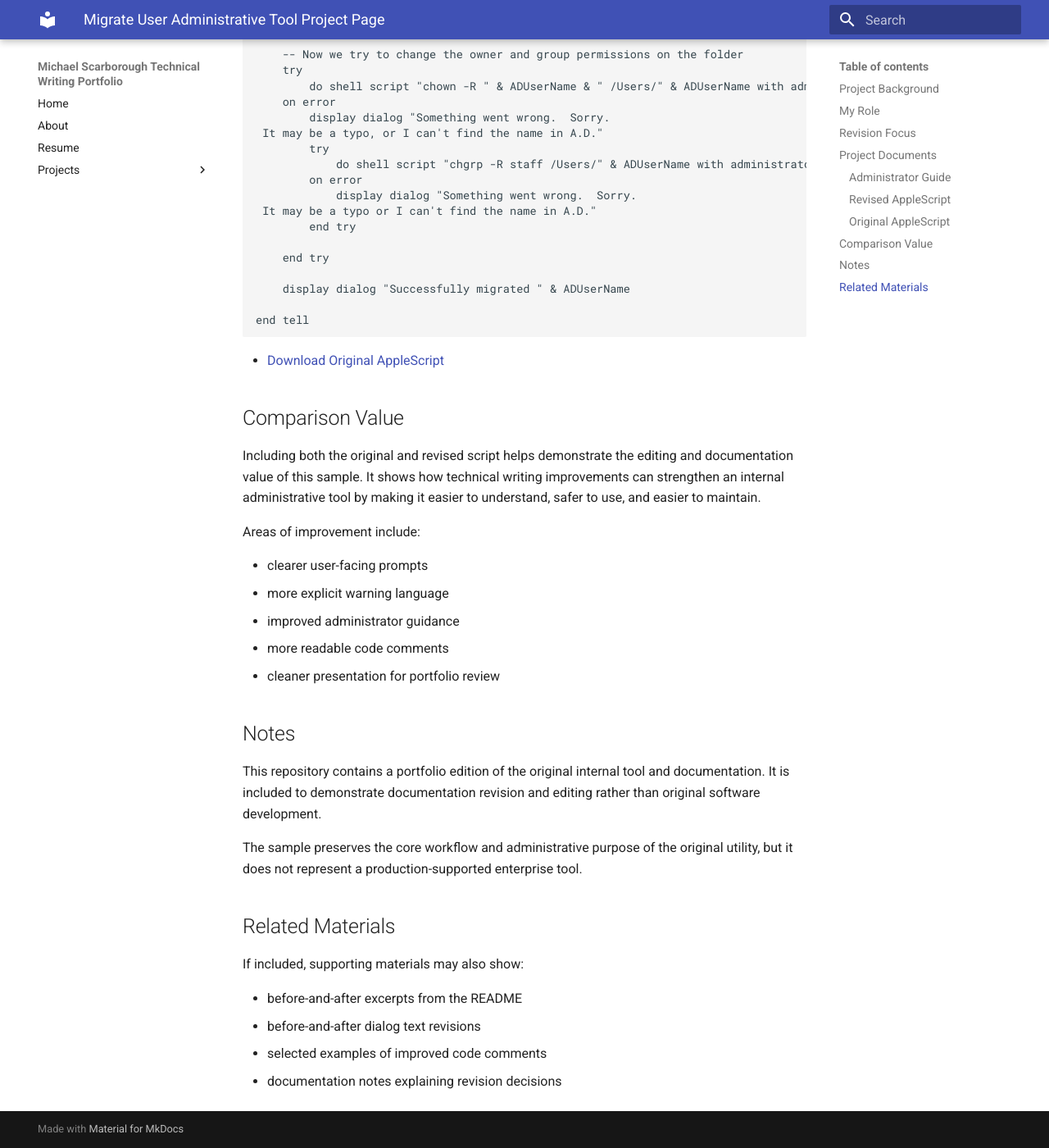
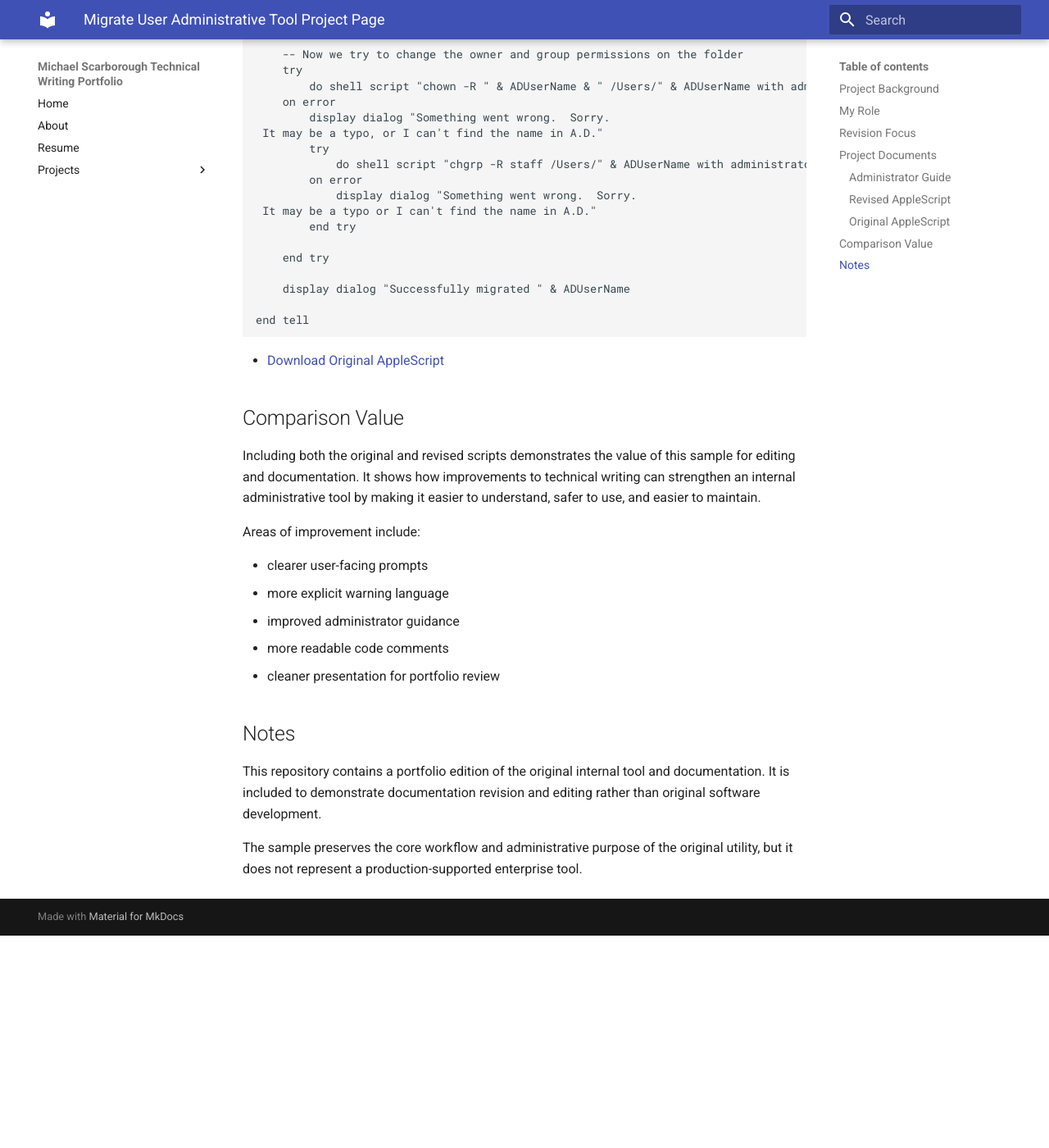
Before and after one commit to MackMike/technical-writing-portfolio-site, an MkDocs documentation site: the page built from docs/projects/migrate-user-administrative-tool.md, in a window 1280 px wide and 1400 px high, scrolled down 3790 px. Shown: the whole window at 82% size. Built offline with MkDocs 1.6.1 and Material for MkDocs 9.7.7, drawn with Linux system fonts in a browser that asks for light colours; after the commit the page ends 4931 px from its top, so only the background shows below that.

Commit message:
Update migrate-user-administrative-tool.md

```diff
--- a/docs/projects/migrate-user-administrative-tool.md
+++ b/docs/projects/migrate-user-administrative-tool.md
@@ -183,7 +183,7 @@
 
 ## Comparison Value
 
-Including both the original and revised script helps demonstrate the editing and documentation value of this sample. It shows how technical writing improvements can strengthen an internal administrative tool by making it easier to understand, safer to use, and easier to maintain.
+Including both the original and revised scripts demonstrates the value of this sample for editing and documentation. It shows how improvements to technical writing can strengthen an internal administrative tool by making it easier to understand, safer to use, and easier to maintain.
 
 Areas of improvement include:
 
@@ -198,12 +198,3 @@
 This repository contains a portfolio edition of the original internal tool and documentation. It is included to demonstrate documentation revision and editing rather than original software development.
 
 The sample preserves the core workflow and administrative purpose of the original utility, but it does not represent a production-supported enterprise tool.
-
-## Related Materials
-
-If included, supporting materials may also show:
-
-- before-and-after excerpts from the README
-- before-and-after dialog text revisions
-- selected examples of improved code comments
-- documentation notes explaining revision decisions
```
